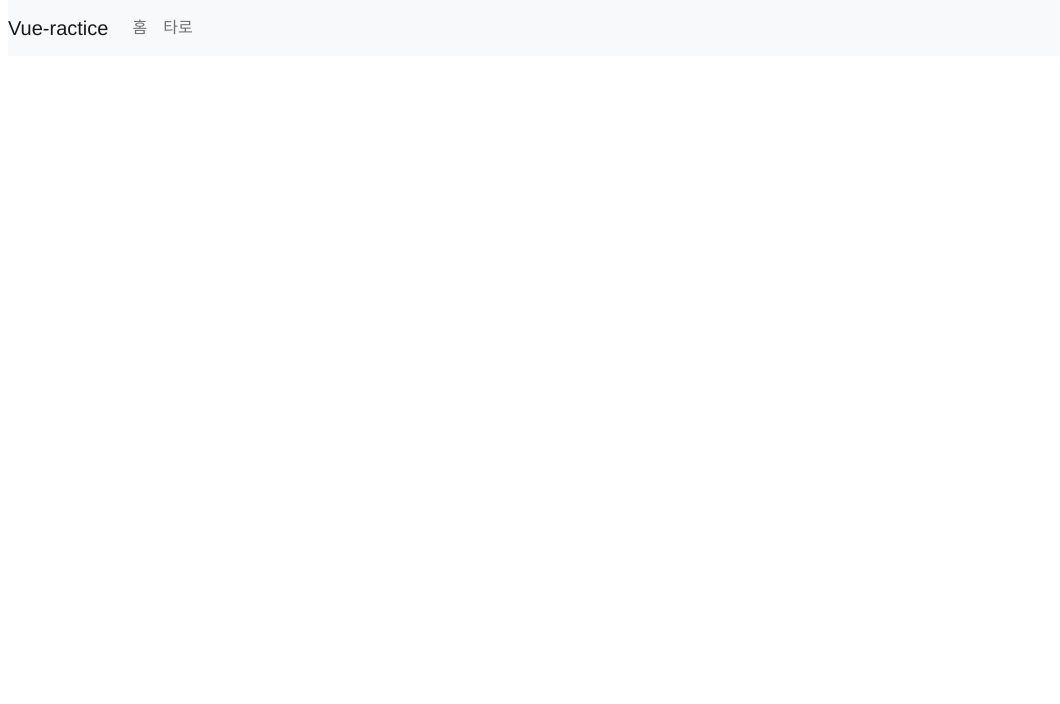
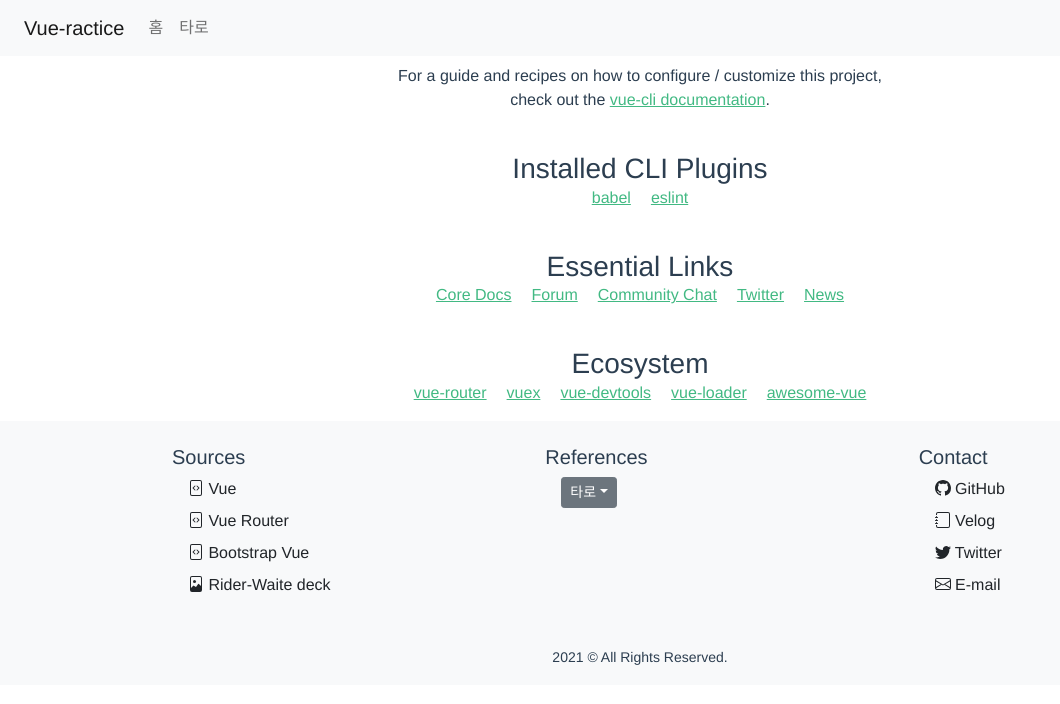
Before and after one commit to Vrisel/vue_practice, a Vue app: page /home in a window 1280 px wide. Shown: the top 704 px of the page, without its empty margins (0-1060 px from the left). Built offline with nearby package versions, Linux system fonts and the light colour scheme.

Commit message:
footer 분리작성 및 minor
- 필요 없어진 (주석처리 해놨던) 코드들 삭제
- 메인 라우트 '/'에서 '/home'으로 변경 (nav-link .active 관련 문제)

```diff
--- a/src/App.vue
+++ b/src/App.vue
@@ -3,32 +3,34 @@
     <b-navbar
       variant="light" type="light"
       toggleable="lg"
-      class="mx-2"
+      class="px-4"
     >
-      <b-navbar-brand href='/'>Vue-ractice</b-navbar-brand>
+      <b-navbar-brand href='/home'>Vue-ractice</b-navbar-brand>
 
       <b-navbar-toggle target="nav-collapse"></b-navbar-toggle>
 
       <b-collapse id="nav-collapse" is-nav>
         <b-navbar-nav>
-          <b-nav-item to="/">홈</b-nav-item>
+          <b-nav-item to="/Home">홈</b-nav-item>
           <b-nav-item to="/tarot">타로</b-nav-item>
         </b-navbar-nav>
       </b-collapse>
     </b-navbar>
-    <!-- <Tarot /> -->
+
     <router-view></router-view>
+
+    <Footer></Footer>
   </div>
 </template>
 
 <script>
-//import Tarot from './components/Tarot.vue'
+import Footer from '@/components/layouts/Footer.vue';
 
 export default {
-  name: 'App'/* ,
+  name: 'App',
   components: {
-    Tarot
-  } */
+    Footer
+  }
 }
 </script>
 
--- a/src/components/HelloWorld.vue
+++ b/src/components/HelloWorld.vue
@@ -41,6 +41,9 @@
 
 <!-- Add "scoped" attribute to limit CSS to this component only -->
 <style scoped>
+.hello {
+  text-align: center;
+}
 h3 {
   margin: 40px 0 0;
 }
--- /dev/null
+++ b/src/components/layouts/Footer.vue
@@ -0,0 +1,81 @@
+<template>
+  <footer class="bg-light">
+      <b-container fluid class="py-4">
+        <b-row class="d-flex justify-content-evenly">
+          <b-col cols="4" md="2">
+            <h5>Sources</h5>
+            <b-list-group>
+              <b-list-group-item href="//kr.vuejs.org/">
+                <b-icon icon="file-code"></b-icon>
+                Vue
+              </b-list-group-item>
+              <b-list-group-item href="//router.vuejs.org/kr/">
+                <b-icon icon="file-code"></b-icon>
+                Vue Router
+              </b-list-group-item>
+              <b-list-group-item href="//bootstrap-vue.org/">
+                <b-icon icon="file-code"></b-icon>
+                Bootstrap Vue
+              </b-list-group-item>
+              <b-list-group-item href="//en.wikipedia.org/wiki/Rider%E2%80%93Waite_tarot_deck">
+                <b-icon icon="file-image"></b-icon>
+                Rider-Waite deck
+              </b-list-group-item>
+            </b-list-group>
+          </b-col>
+          <b-col cols="4" md="2">
+            <h5>References</h5>
+            <b-list-group>
+              <b-list-group-item>
+                <b-dropdown size="sm" text="타로" block>
+                  <b-dropdown-item href="//namu.wiki/w/타로%20카드">나무위키</b-dropdown-item>
+                  <b-dropdown-item href="//blog.daum.net/saju2100/category/%ED%83%80%EB%A1%9C">다음 블로그 - 담원</b-dropdown-item>
+                </b-dropdown>
+              </b-list-group-item>
+            </b-list-group>
+          </b-col>
+          <b-col cols="4" md="2">
+            <h5>Contact</h5>
+            <b-list-group>
+              <b-list-group-item href="//github.com/vrisel">
+                <b-icon icon="github"></b-icon>
+                GitHub
+              </b-list-group-item>
+              <b-list-group-item href="//velog.io/@vrisel">
+                <b-icon icon="journal"></b-icon>
+                Velog
+              </b-list-group-item>
+              <b-list-group-item href="//twitter.com/vrisel_p">
+                <b-icon icon="twitter"></b-icon>
+                Twitter
+              </b-list-group-item>
+              <b-list-group-item href="mailto:vrisel.p@gmail.com">
+                <b-icon icon="envelope"></b-icon>
+                E-mail
+              </b-list-group-item>
+            </b-list-group>
+          </b-col>
+        </b-row>
+      </b-container>
+      <b-container fluid class="text-center py-3">
+        <small>2021 © All Rights Reserved.</small>
+      </b-container>
+    </footer>
+</template>
+
+<script>
+export default {
+  name: 'Footer'
+}
+</script>
+
+<style scoped>
+.list-group-item {
+  background-color: inherit;
+  border: inherit;
+  padding-top: 0;
+}
+footer {
+  width: 100%;
+}
+</style>
--- a/src/router/index.js
+++ b/src/router/index.js
@@ -10,6 +10,10 @@
   routes: [
     {
       path: '/',
+      redirect: '/home'
+    },
+    {
+      path: '/home',
       name: 'HomePage',
       component: HomePage
     },
```
